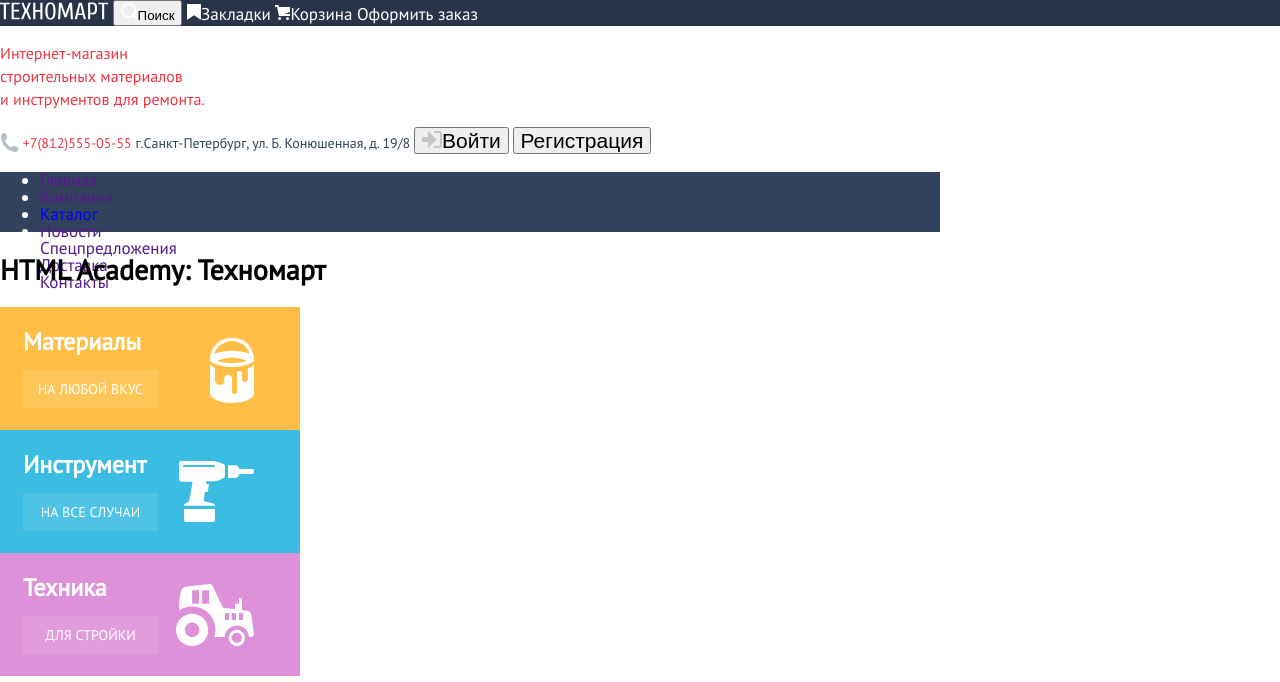
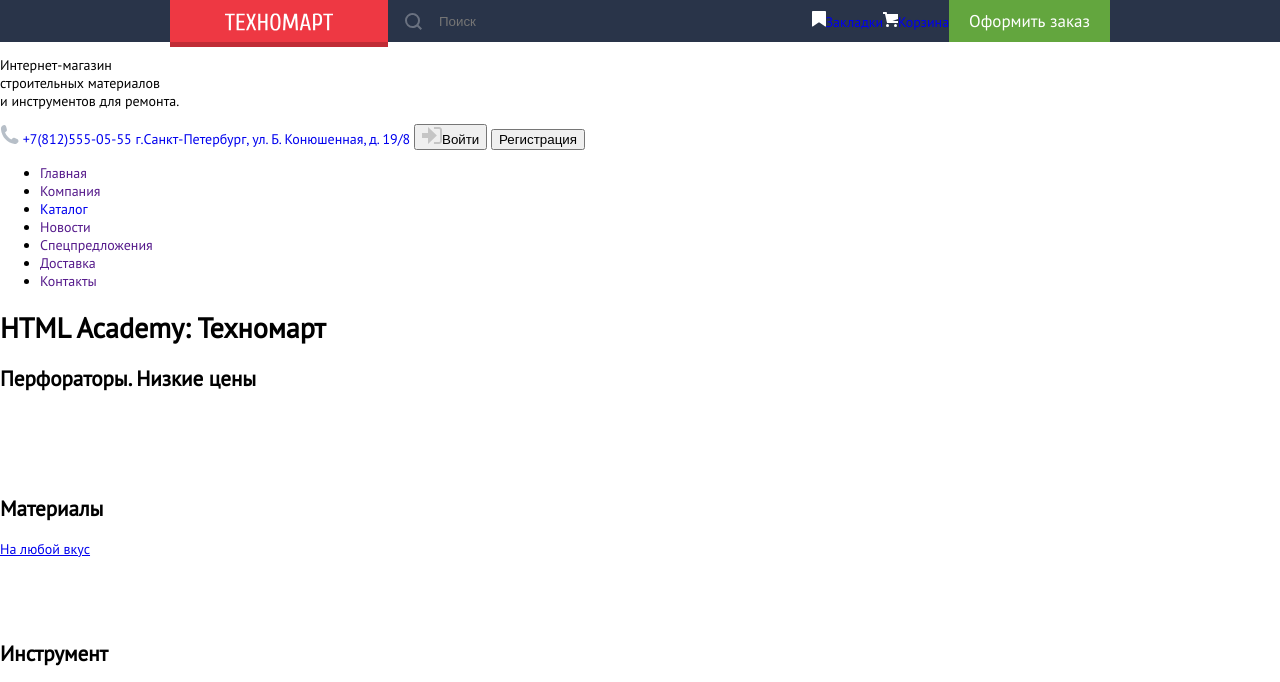
Before and after one commit to shamonova/1245405-technomart-27, a plain HTML site: page index.html in a window 1280 px wide. Shown: the top 682 px of the page. Drawn offline with Linux system fonts and the light colour scheme.

Commit message:
начинаем строить сетку на флексах

```diff
--- a/css/style.css
+++ b/css/style.css
@@ -5,22 +5,91 @@
 	font-weight: normal;
 }
 
-* {
-  box-sizing: border-box;
-}
 
 body {
   margin: 0;
   padding: 0;
-  font-family: "PT Sans", Cuprum, Arial;
+  font-family: "PT Sans", "Cuprum", "Arial";
   font-size: 14px;
-  line-height: normal;
-  font-weight: 700px;
-  color: black;
-  background-color: white;
 }
 
-a {
+.container {
+  width: 960px;
+  padding-left: 10px;
+  padding-right: 10px;
+  margin-left: auto;
+  margin-right: auto;
+  box-sizing: border-box;
+}
+
+/*header*/
+
+header a {
+	text-decoration: none;
+}
+
+header .main-navigation {
+  background-color: #293449;
+}
+
+.main-navigation .container{
+  display: flex;
+  justify-content: space-between;
+}
+
+.main-navigation .container div {
+	display: flex;
+	align-items: center;
+}
+
+.heder__logo {
+	height: 42px;
+	display: inline-block;
+	padding-top: 13px;
+	padding: 13px 55px 0;
+	box-sizing: border-box;
+	background-color: #ee3843;
+	margin-right: 17px;
+	position: relative;
+}
+
+.heder__logo:after {
+	content: '';
+	height: 5px;
+	width: 100%;
+	background-color: #c02c36;
+	position: absolute;
+	left: 0;
+	bottom: -5px;
+}
+
+.main-navigation_search_img {
+	opacity: 0.3;
+}
+
+.main-navigation_search {
+	background-color: transparent;
+	border: 0;
+	height: 100%;
+	position: relative;
+	top: 0;
+	outline: none;
+	margin-left: 15px;
+	color: #fff;
+}
+
+.order-button {
+	background-color: #63a63e;
+	padding-left: 20px;
+	padding-right: 20px;
+	color: #fff;
+	height: 42px;
+	font-size: 17px;
+	line-height: 42px;
+
+
+}
+/*a {
   text-decoration: none;
 }
 
@@ -180,4 +249,4 @@ a {
   width: 141px;
   height: 48px;
   background-color: #ee3643;
-}
+}/
--- a/index.html
+++ b/index.html
@@ -1,22 +1,32 @@
 <!DOCTYPE html>
 <html lang="ru">
+
 <head>
   <meta charset="utf-8">
   <title>HTML Academy: Техномарт</title>
   <link href="./css/style.css" rel="stylesheet">
   <link href="https://fonts.googleapis.com/css?family=PT+Sans&display=swap" rel="stylesheet">
 </head>
+
 <body>
   <header>
 
     <div class="main-navigation">
-    <a>
+      <div class="container">
+        <div>
+          <a href="#" class="heder__logo">
           <img src="./img/logo-technomart.svg" width="108" height="18" alt="Логотип ТЕХНОМАРТ">
         </a>
-    <button type="button"><img src="./img/icon-search.svg" width="17" height="17" alt="">Поиск</button>
-    <a href="#"><img src="./img/icon-bookmark.svg" width="14" height="16" alt="">Закладки</a>
-    <a href="#"><img src="./img/icon-cart.svg" width="15" height="15" alt="">Корзина</a>
-    <a href="#">Оформить заказ</a>
+        <img src="./img/icon-search.svg" width="17" height="17" alt="" class="main-navigation_search_img">
+        <input type="search" name="" value="" placeholder="Поиск" class="main-navigation_search">
+        </div>
+        <div>
+          <a href="#"class="header-oder_link"><img src="./img/icon-bookmark.svg" width="14" height="16" alt="">Закладки</a>
+          <a href="#"class="header-oder_link"><img src="./img/icon-cart.svg" width="15" height="15" alt="">Корзина</a>
+          <a href="#" class="order-button">Оформить заказ</a>
+        </div>
+
+      </div>
     </div>
 
 
@@ -27,7 +37,8 @@
           <img src="./img/icon-phone.svg" width="19" height="19" alt="" class="tel-icon">
           <span class="tel-number">+7(812)555-05-55</span>
         </a>
-    <a href="https://www.google.com/maps/place/%D0%91%D0%BE%D0%BB%D1%8C%D1%88%D0%B0%D1%8F+%D0%9A%D0%BE%D0%BD%D1%8E%D1%88%D0%B5%D0%BD%D0%BD%D0%B0%D1%8F+%D1%83%D0%BB.,+19%2F8,+%D0%A1%D0%B0%D0%BD%D0%BA%D1%82-%D0%9F%D0%B5%D1%82%D0%B5%D1%80%D0%B1%D1%83%D1%80%D0%B3,+191186/@59.9387192,30.3208587,17z/data=!3m1!4b1!4m5!3m4!1s0x4696310fca145cc1:0x42b32648d8238007!8m2!3d59.9387165!4d30.3230474?hl=ru-RU" class="address">г.Санкт-Петербург, ул. Б. Конюшенная, д. 19/8 </a>
+        <a href="https://www.google.com/maps/place/%D0%91%D0%BE%D0%BB%D1%8C%D1%88%D0%B0%D1%8F+%D0%9A%D0%BE%D0%BD%D1%8E%D1%88%D0%B5%D0%BD%D0%BD%D0%B0%D1%8F+%D1%83%D0%BB.,+19%2F8,+%D0%A1%D0%B0%D0%BD%D0%BA%D1%82-%D0%9F%D0%B5%D1%82%D0%B5%D1%80%D0%B1%D1%83%D1%80%D0%B3,+191186/@59.9387192,30.3208587,17z/data=!3m1!4b1!4m5!3m4!1s0x4696310fca145cc1:0x42b32648d8238007!8m2!3d59.9387165!4d30.3230474?hl=ru-RU"
+          class="address">г.Санкт-Петербург, ул. Б. Конюшенная, д. 19/8 </a>
         <button type="button" class="user-navigation"><img src="./img/icon-login.svg" width="20" height="17" alt="">Войти</button>
         <button type="button" class="user-navigation">Регистрация</button>
       </div>
@@ -50,8 +61,7 @@
   <main>
     <h1>HTML Academy: Техномарт</h1>
 
-    <div class="banner"
-    <div class="banner banner-orange">
+    <div class="banner" <div class="banner banner-orange">
       <h2 class="visually-hidden">Перфораторы. Низкие цены</h2>
       <img src="./img/icon-1.svg" width="44" height="65" alt="" class="banner-img">
       <h2 class="banner-title">Материалы</h2>
@@ -97,7 +107,7 @@
     <div class="gallery">
       <div>
         <a href="#">
-	    <img src="./img/snippet-32961_copy_3.png" width="184" height="164"alt="Перфоратор">
+          <img src="./img/snippet-32961_copy_3.png" width="184" height="164" alt="Перфоратор">
           <h2 class="product-name">Перфоратор BOCH<br> BFG 9000 </h2>
           <s>32500</s>
           <p class="value">25500 p</p>
@@ -106,7 +116,7 @@
 
       <div>
         <a href="#">
-	   <img src="./img/snippet-18927_copy_3.png" width="127" height="112"alt="Перфоратор">
+          <img src="./img/snippet-18927_copy_3.png" width="127" height="112" alt="Перфоратор">
           <h2 class="product-name">Перфоратор BOCH<br> BFG 3000 </h2>
           <s>22500</s>
           <p class="value">15500 p</p>
@@ -115,7 +125,7 @@
 
       <div>
         <a href="#">
-	   <img src="./img/snippet-945_copy_2.png" width="144" height="128"alt="Перфоратор">
+          <img src="./img/snippet-945_copy_2.png" width="144" height="128" alt="Перфоратор">
           <h2 class="product-name">Перфоратор BOCH<br> BFG 6000 </h2>
           <s>30500</s>
           <p class="value">25500 p</p>
@@ -125,7 +135,7 @@
       <div>
         <a href="#">
           <p>NEW</p>
-     <img src="./img/snippet-18927_copy_3.png" width="127" height="112"alt="Перфоратор">
+          <img src="./img/snippet-18927_copy_3.png" width="127" height="112" alt="Перфоратор">
           <h2 class="product-name">Перфоратор BOCH<br>
             BFG 2000 </h2>
           <p class="value">12500 p</p>
@@ -136,7 +146,7 @@
     <p>ПОПУЛЯРНЫЕ ПРОИЗВОДИТЕЛИ:</p>
     <a href="">Все популярные производители</a>
     <ul>
-	   <li> <img src="./img/bosch.png"  width="126" height="37" alt="BOCH"> </li>
+      <li> <img src="./img/bosch.png" width="126" height="37" alt="BOCH"> </li>
       <li> <img src="./img/Makita.png" width="123" height="40" alt="MAKITA"> </li>
       <li> <img src="./img/DeWALT.png" width="146" height="44" alt="DEWALT"> </li>
       <li> <img src="./img/Интерскол.png" width="200" height="88" alt="интерскол"> </li>
@@ -204,7 +214,7 @@
         </label>
         <label>
           Ваш e-mail:
-			<input name="fio" placeholder="email@example" >
+          <input name="fio" placeholder="email@example">
         </label>
         <textarea rows="20" name="text">	</textarea>
       </form>
@@ -214,7 +224,7 @@
   <footer>
     <div>
       <a>
-      <img src="./img/logo-technomart.svg" width="108" height="18"alt="Логотип ТЕХНОМАРТ">
+        <img src="./img/logo-technomart.svg" width="108" height="18" alt="Логотип ТЕХНОМАРТ">
       </a>
 
       <ul>
@@ -233,7 +243,9 @@
       </ul>
     </div>
     <div>
-	 <a href="https://www.google.com/maps/place/%D0%91%D0%BE%D0%BB%D1%8C%D1%88%D0%B0%D1%8F+%D0%9A%D0%BE%D0%BD%D1%8E%D1%88%D0%B5%D0%BD%D0%BD%D0%B0%D1%8F+%D1%83%D0%BB.,+19%2F8,+%D0%A1%D0%B0%D0%BD%D0%BA%D1%82-%D0%9F%D0%B5%D1%82%D0%B5%D1%80%D0%B1%D1%83%D1%80%D0%B3,+191186/@59.9387192,30.3208587,17z/data=!3m1!4b1!4m5!3m4!1s0x4696310fca145cc1:0x42b32648d8238007!8m2!3d59.9387165!4d30.3230474?hl=ru-RU">г.Санкт-Петербург, ул. Б. Конюшенная, д. 19/8 </a>
+      <a
+        href="https://www.google.com/maps/place/%D0%91%D0%BE%D0%BB%D1%8C%D1%88%D0%B0%D1%8F+%D0%9A%D0%BE%D0%BD%D1%8E%D1%88%D0%B5%D0%BD%D0%BD%D0%B0%D1%8F+%D1%83%D0%BB.,+19%2F8,+%D0%A1%D0%B0%D0%BD%D0%BA%D1%82-%D0%9F%D0%B5%D1%82%D0%B5%D1%80%D0%B1%D1%83%D1%80%D0%B3,+191186/@59.9387192,30.3208587,17z/data=!3m1!4b1!4m5!3m4!1s0x4696310fca145cc1:0x42b32648d8238007!8m2!3d59.9387165!4d30.3230474?hl=ru-RU">г.Санкт-Петербург,
+        ул. Б. Конюшенная, д. 19/8 </a>
       <p> Все права защищены.</p>
       <ul>
         <li><a href="#"><img src="./img/icon-vk.svg" width="25" height="15" alt="">Вконтакте</a></li>
@@ -252,4 +264,5 @@
 
 
 </body>
+
 </html>
```
Lines whose indentation alone changed are shown as unchanged.
